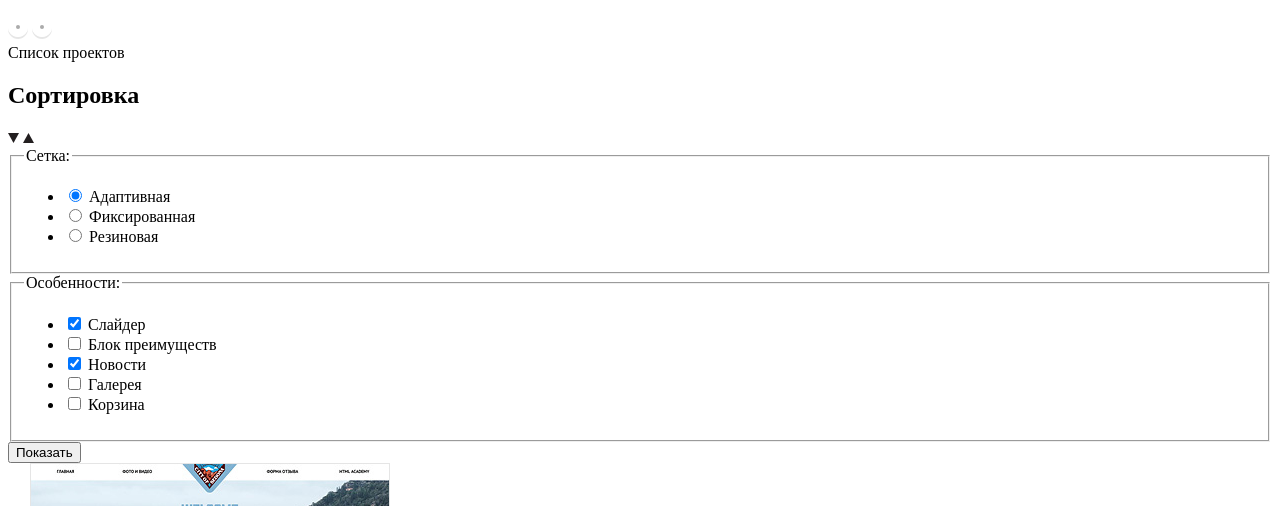
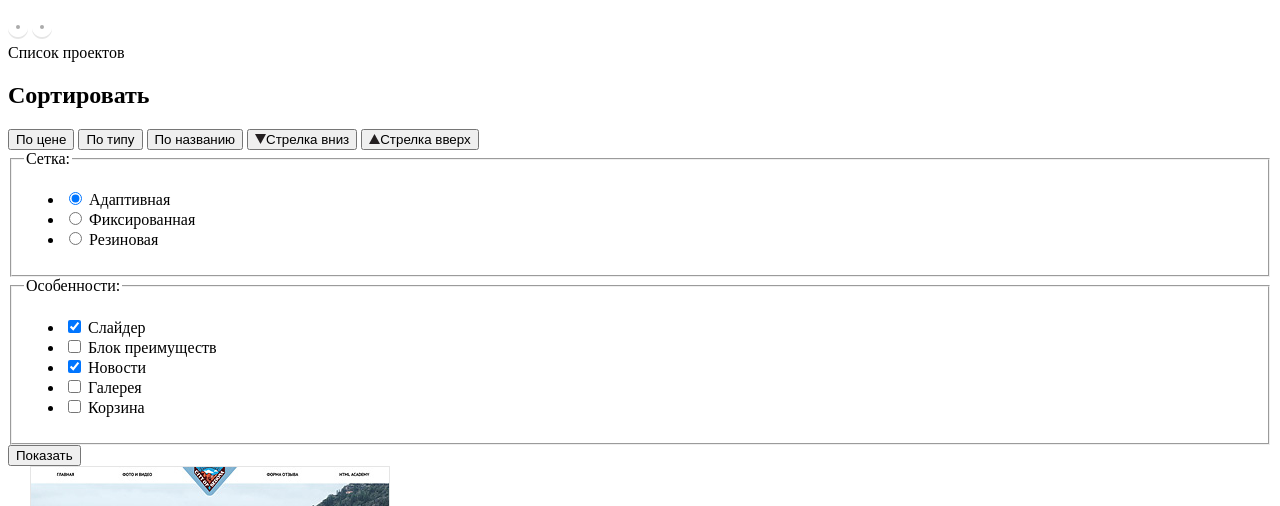
Before and after one commit to FanduSasha/1333211-nerds-27, a plain HTML site: page catalog.html in a window 1280 px wide. Shown: the part 294-800 px from the top of the page. Drawn offline with Linux system fonts and the light colour scheme.

Commit message:
Дополняем разметку
добавила кнопки блока сортировки

```diff
--- a/catalog.html
+++ b/catalog.html
@@ -25,14 +25,25 @@
         <h2 class="visually-hidden">Фильтр проектов</h2>
         <img src="img/filter-button.svg" width="20" height="23" alt="Бегунок фильтра">
         <img src="img/filter-button-copy.svg" width="20" height="23" alt="Бегунок фильтра 2">
-        <!-- Здесь будет форма в дополнительном задании-->
+        <!-- Здесь будет форма когда разберусь с бегунком-->
       </section>
       <section class="filters"
         <h2 class="visually-hidden">Список проектов</h2>
-        <h2 class="visually-hidden">Сортировка</h2>
-        <img src="img/icon-down-dir.svg" width="11" height="10" alt="Стрелка вниз">
-        <img src="img/icon-up-dir.svg" width="11" height="10" alt="Стрелка вверх">
-        <!-- Здесь будет форма в дополнительном задании -->
+        <h2>Сортировать</h2>
+        <button type="button" class="filter-button button">
+          По цене
+        </button>
+        <button type="button" class="filter-button button">
+          По типу
+        </button>
+        <button type="button" class="filter-button button">
+          По названию
+        </button>
+        <button type="button" class="filter-button button">
+        <img src="img/icon-down-dir.svg" width="11" height="10" alt="Стрелка вниз">Стрелка вниз</button>
+        <button type="button" class="filter-button button">
+        <img src="img/icon-up-dir.svg" width="11" height="10" alt="Стрелка вверх">Стрелка вверх</button>
+        <!-- Нужно ли кнопки в список, нужно ли картинки делать кнопками? -->
         <form class="filter" method="get" action="https://echo.htmlacademy.ru">
         <fieldset>
             <legend>Сетка:</legend>
```
